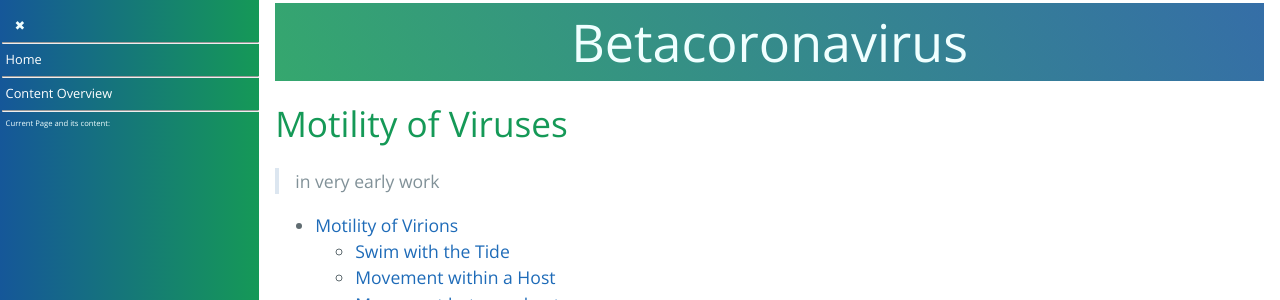
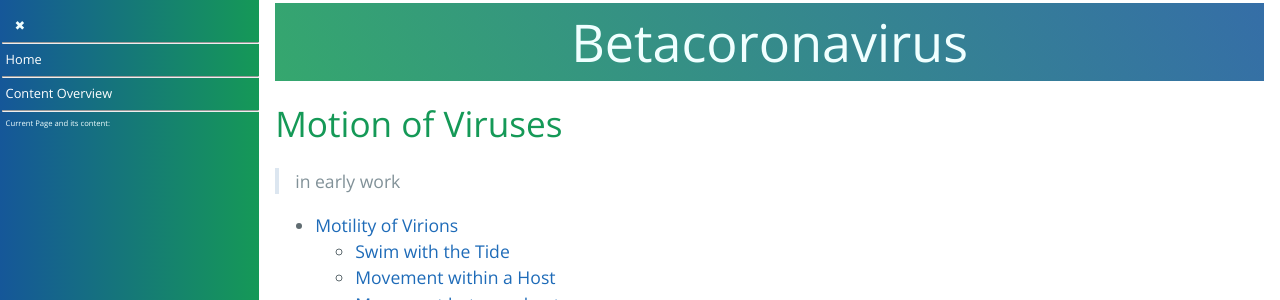
Before and after one commit to forestgrape/coronavirus, a Jekyll site: the page built from 2_biological/motion.md, in a window 1280 px wide and 900 px high. Shown: the top 300 px of the window. Built offline with Jekyll 4.4.1, drawn with Linux system fonts in a browser that asks for light colours; our own code applies the rules of GitHub Pages for plain Markdown files.

Commit message:
renamed motility to motion

```diff
--- a/2_biological/motility.md
+++ b/2_biological/motion.md
@@ -1,7 +1,7 @@
 
-# Motility of Viruses
+# Motion of Viruses
 
-> in very early work
+> in early work
 
 
 * [Motility of Virions](#motility-of-virions)
```
